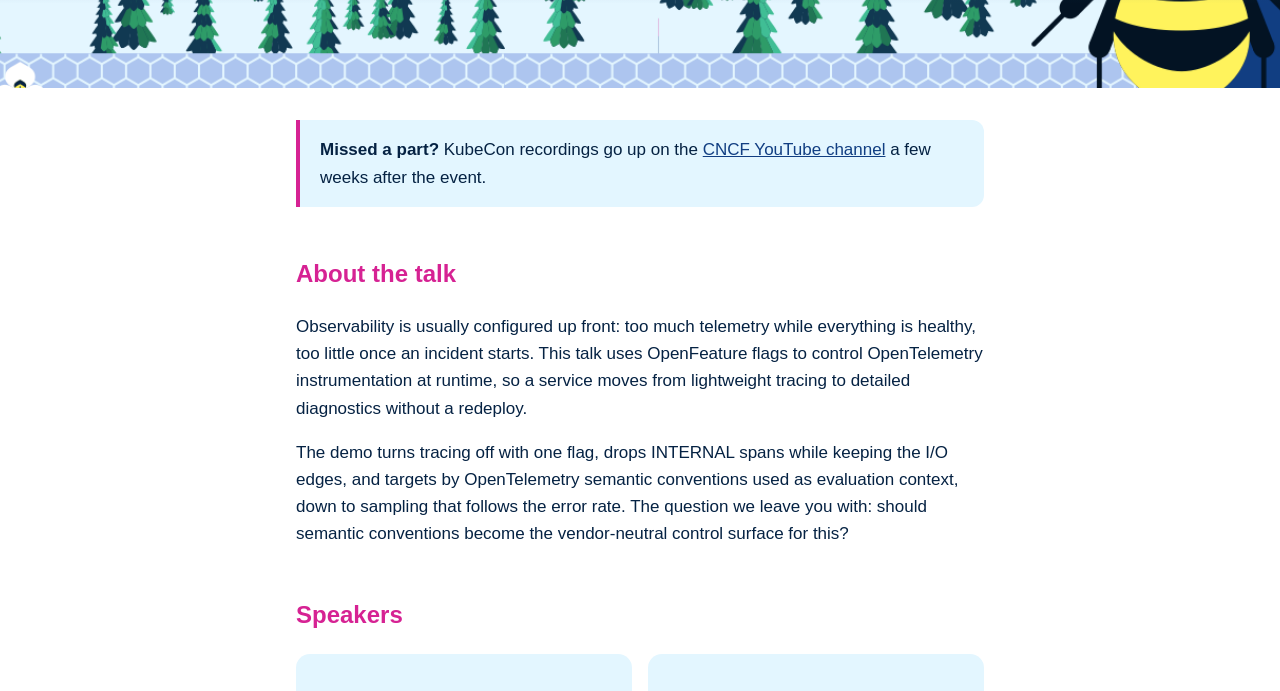
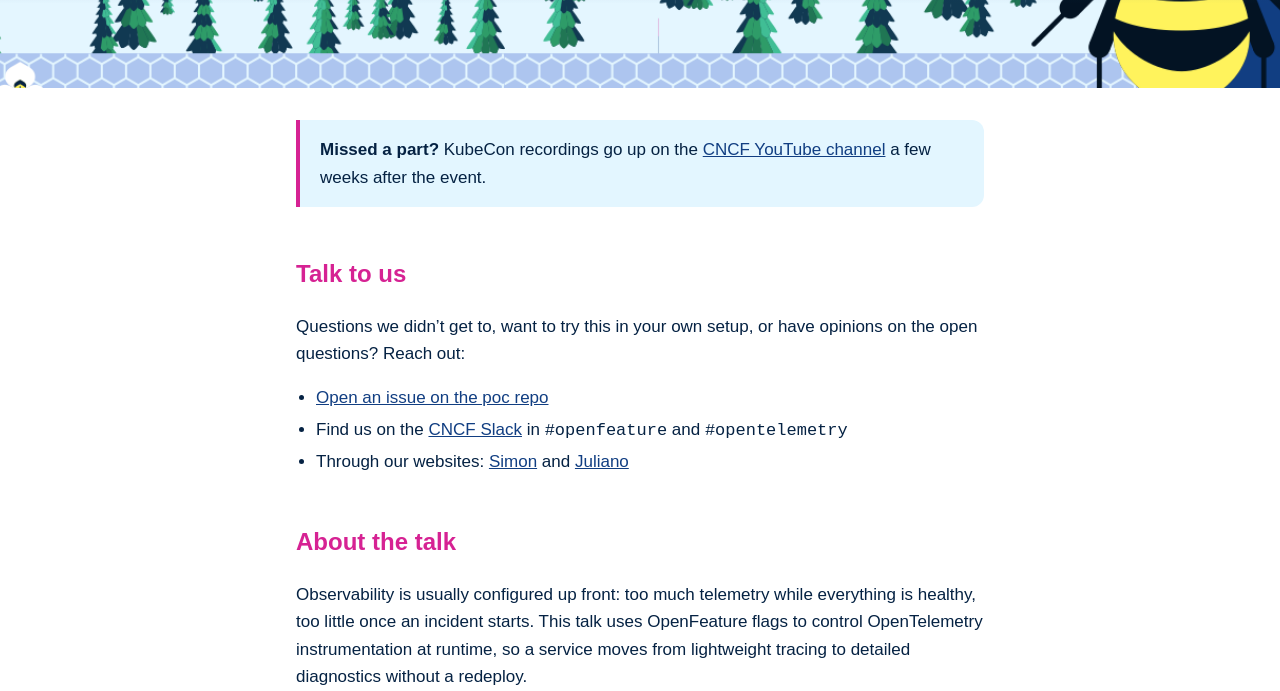
Before and after one commit to OTelFeature/otelfeature.github.io, a Jekyll site: the page built from index.md, in a window 1280 px wide and 900 px high, scrolled down 334 px, cut to the strip 0-691 px from the top of the window. Built offline with Jekyll 4.4.1, drawn with Linux system fonts in a browser that asks for light colours.

Commit message:
Talk to us instead of a booth pointer
The talk has the last slot of the last day, so there is no booth to send
people to afterwards. List ways to reach the speakers instead: an issue on
poc, CNCF Slack, and the speakers' websites.

Co-Authored-By: Claude Opus 5.5 <noreply@anthropic.com>

```diff
--- a/_config.yml
+++ b/_config.yml
@@ -10,7 +10,6 @@ exclude:
 slides_url:            # the slide deck, ungated
 recording_url:         # once the recording is out; replaces the CNCF YouTube pointer
 session_url:           # the session's page on the event schedule, for feedback
-dash0_booth:           # e.g. "Booth S12" (Flagsmith has no booth)
 # Cookie-less analytics, no consent banner needed. Set one of them.
 plausible_domain:      # e.g. otelfeature.github.io
 goatcounter_code:      # e.g. otelfeature → otelfeature.goatcounter.com
--- a/index.md
+++ b/index.md
@@ -26,11 +26,13 @@ Controlling OpenTelemetry instrumentation at runtime with OpenFeature.
 
 </div>
 
-{% if site.dash0_booth %}
-## Find us at KubeCon
+## Talk to us
 
-Want to see the demo with your own stack, or argue about the open questions? Come by the Dash0 booth: **{{ site.dash0_booth }}**.
-{% endif %}
+Questions we didn't get to, want to try this in your own setup, or have opinions on the open questions? Reach out:
+
+- [Open an issue on the poc repo](https://github.com/OTelFeature/poc/issues/new)
+- Find us on the [CNCF Slack](https://slack.cncf.io) in `#openfeature` and `#opentelemetry`
+- Through our websites: [Simon](https://schrottner.at) and [Juliano](https://jcosta.dev)
 
 ## About the talk
 
```
Also changed, not shown: README.md.
